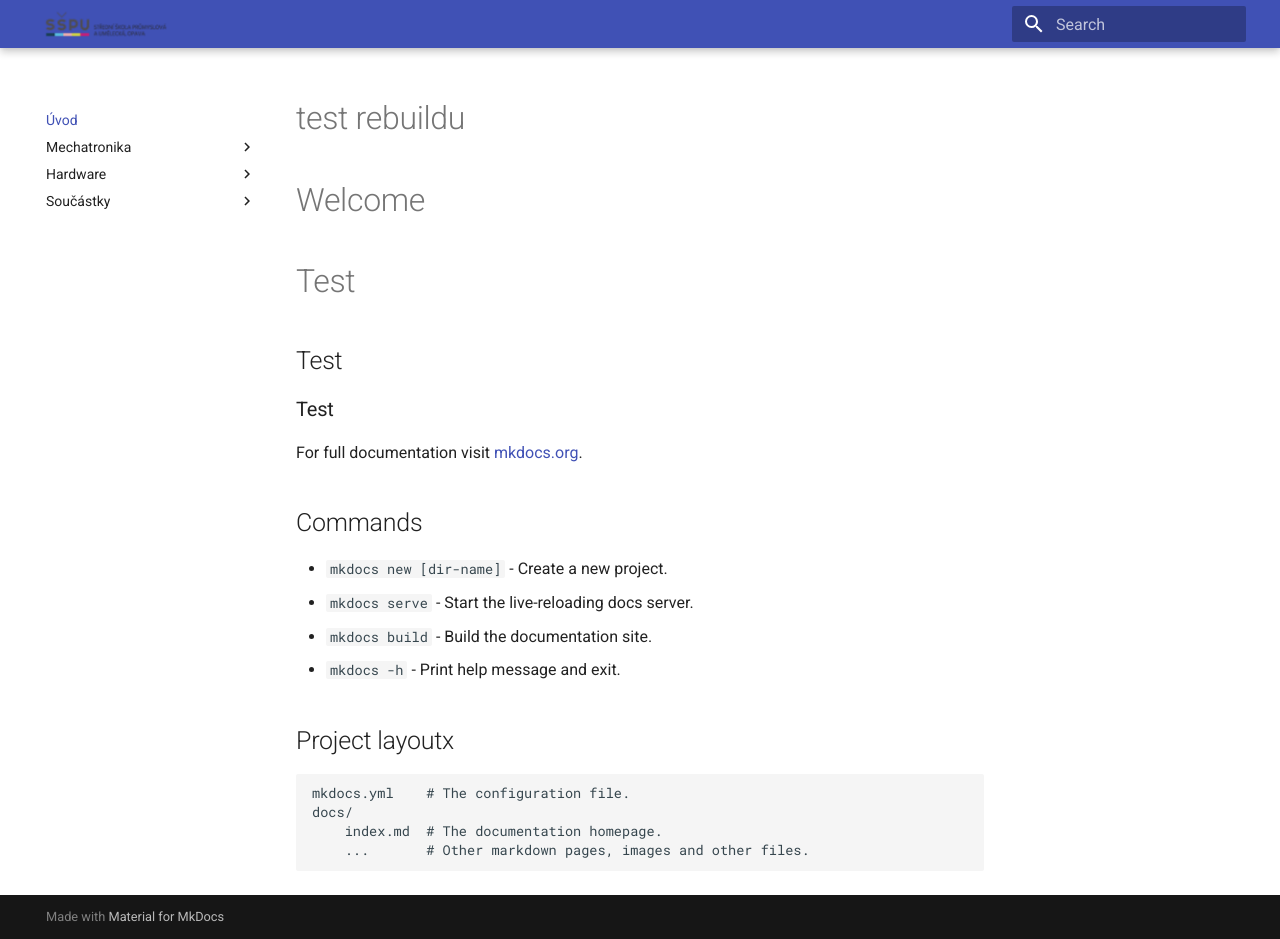
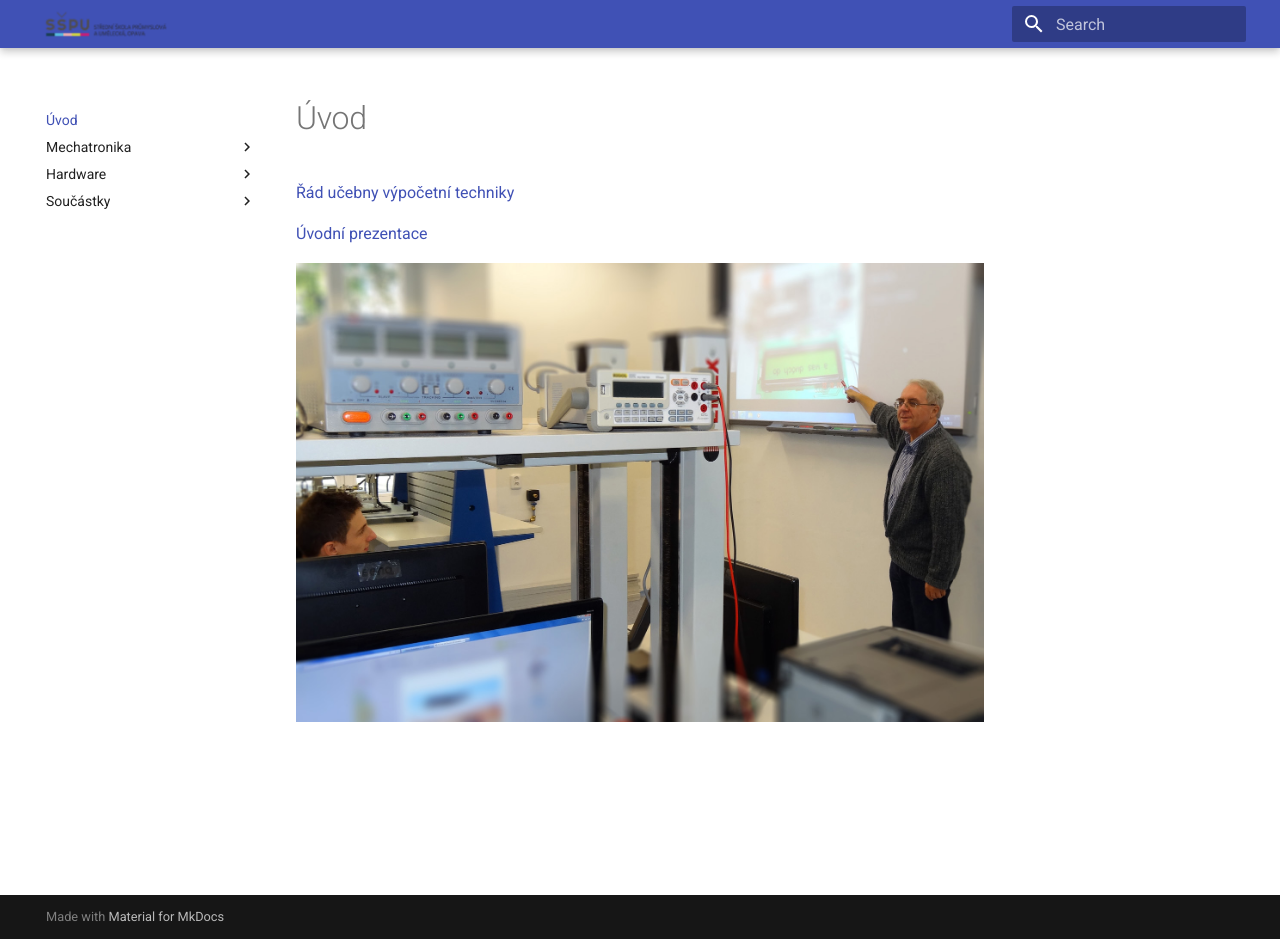
Before and after one commit to piloxgit/vyuka, an MkDocs documentation site: the page built from docs/index.md, in a window 1280 px wide and 939 px high. Built offline with MkDocs 1.6.1 and Material for MkDocs 9.7.7, drawn with Linux system fonts in a browser that asks for light colours.

Commit message:
add emerita

```diff
--- a/docs/index.md
+++ b/docs/index.md
@@ -1,20 +1,5 @@
-# test rebuildu
-# Welcome
-# Test
-## Test
-### Test
-For full documentation visit [mkdocs.org](https://www.mkdocs.org).
+[Řád učebny výpočetní techniky](https://opava-my.sharepoint.com/:b:/g/personal/godovsky_sspu-opava_cz/IQCfy_qmbKt7RYPNTJU1AXNVAfpQU9vnC8WUVXi-i6bnWKA?e=BjHEpL)
 
-## Commands
+[Úvodní prezentace](https://opava-my.sharepoint.com/:p:/g/personal/godovsky_sspu-opava_cz/IQCxbwWUAniXS5qZFvMxVQsAAR60uee6-PM5t7__5wCTAeI?e=lBixVv)
 
-* `mkdocs new [dir-name]` - Create a new project.
-* `mkdocs serve` - Start the live-reloading docs server.
-* `mkdocs build` - Build the documentation site.
-* `mkdocs -h` - Print help message and exit.
-
-## Project layoutx
-
-    mkdocs.yml    # The configuration file.
-    docs/
-        index.md  # The documentation homepage.
-        ...       # Other markdown pages, images and other files.
+![Emerita](images/mk.jpg)
```
Also changed, not shown: docs/navod.md (deleted, +0 -47 lines), docs/images/logo-skoly-vetsi.png (added), docs/images/mk.jpg (added).
